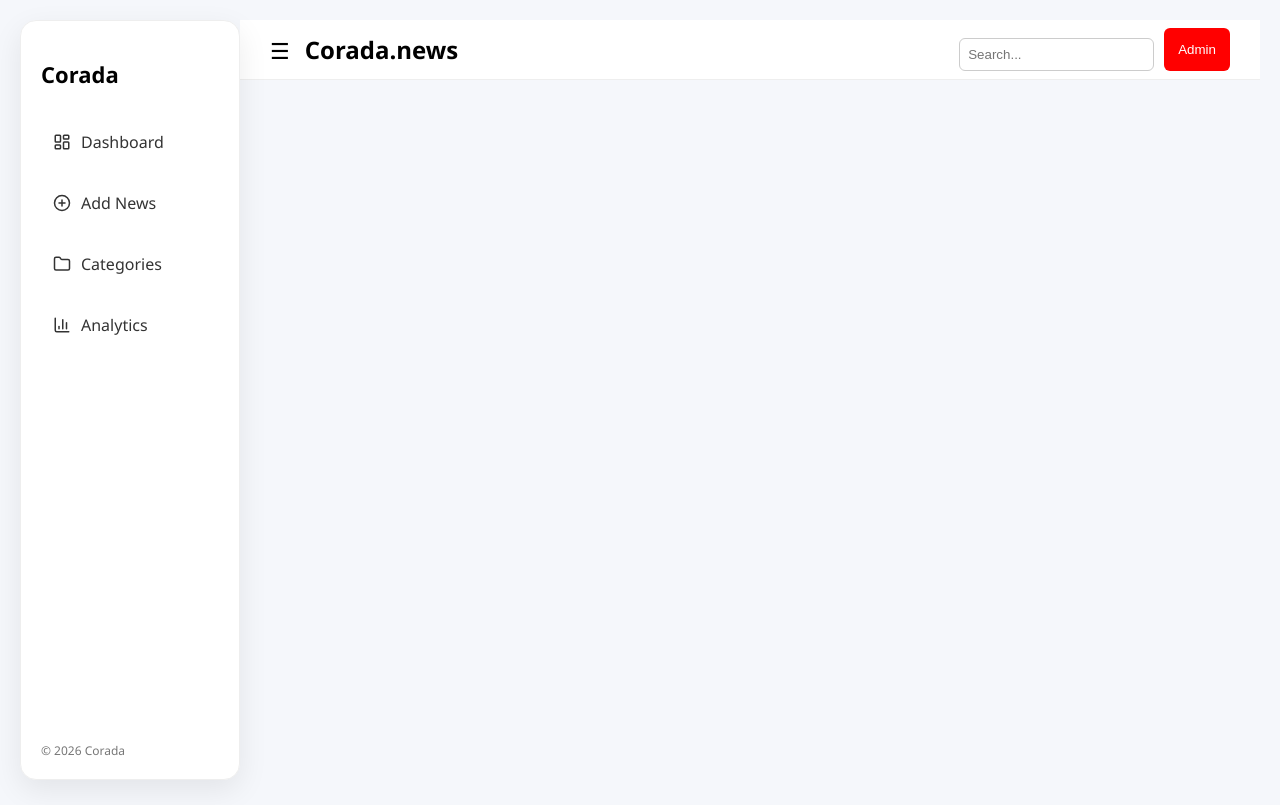
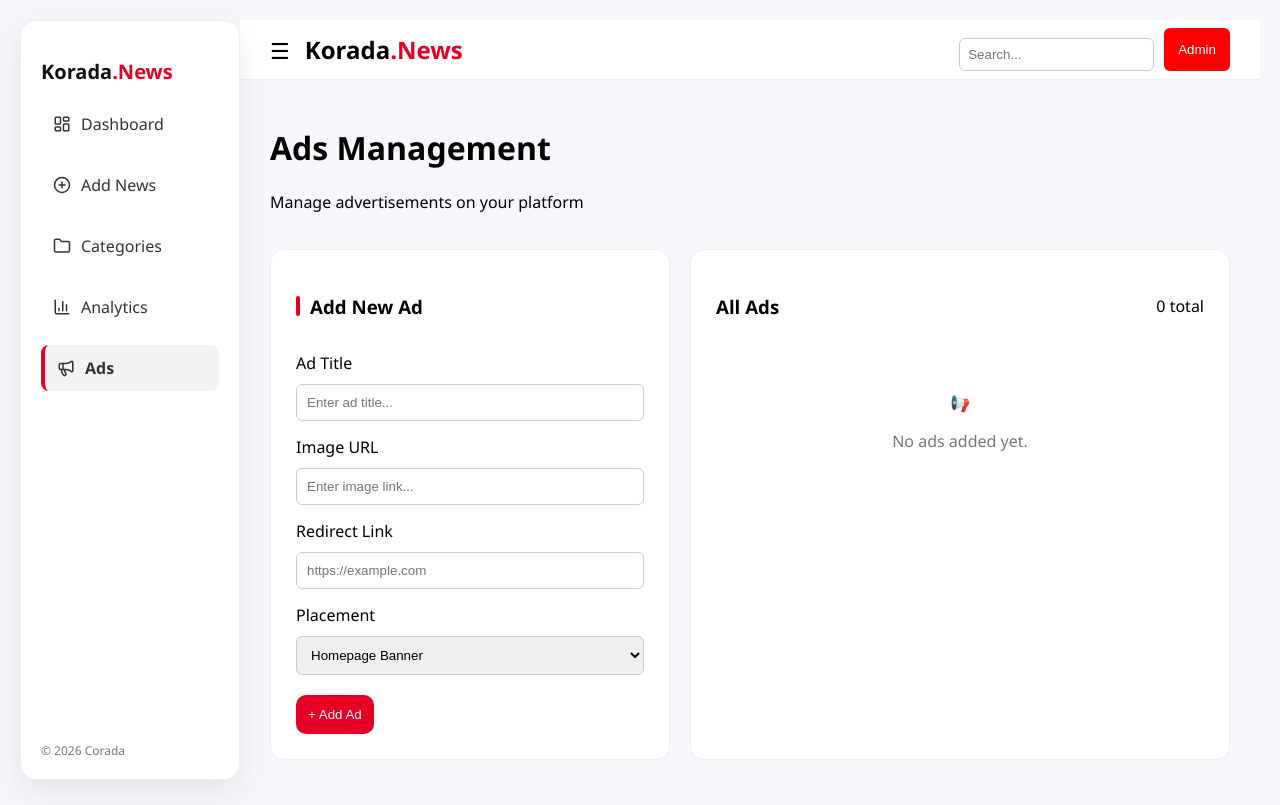
Before and after one commit to igniteinnovations/Corada_Dashboard-frontend, a React (Create React App) app: page /ads in a window 1280 px wide. Built offline with nearby package versions, Linux system fonts and the light colour scheme.

Commit message:
added ads page

```diff
--- a/public/index.html
+++ b/public/index.html
@@ -24,7 +24,7 @@
       work correctly both with client-side routing and a non-root public URL.
       Learn how to configure a non-root public URL by running `npm run build`.
     -->
-    <title>Corada Admin</title>
+    <title>Korada Admin</title>
   </head>
   <body>
     <noscript>You need to enable JavaScript to run this app.</noscript>
--- a/src/App.js
+++ b/src/App.js
@@ -8,6 +8,7 @@ import Dashboard from "./pages/Dashboard";
 import AddNews from "./pages/AddNews";
 import Categories from "./pages/Categories";
 import Analytics from "./pages/Analytics";
+import Ads from "./pages/Ads";
 
 import "./styles.css";
 
@@ -27,6 +28,7 @@ function App() {
             <Route path="/add-news" element={<AddNews />} />
             <Route path="/categories" element={<Categories />} />
             <Route path="/analytics" element={<Analytics />} />
+            <Route path="/ads" element={<Ads />} />
           </Routes>
         </div>
       </div>
--- a/src/components/Navbar.js
+++ b/src/components/Navbar.js
@@ -1,11 +1,12 @@
 import React from "react";
+// import logo from "../assets/logo.png";
 
 function Navbar({ toggle }) {
   return (
     <div className="navbar">
       <div className="nav-left">
         <span className="menu-icon" onClick={toggle}>☰</span>
-        <h2>Corada<span className="dot">.</span>news</h2>
+        <h2>Korada<span className="dot">.News</span></h2>
       </div>
 
       <div className="nav-right">
--- a/src/components/Sidebar.js
+++ b/src/components/Sidebar.js
@@ -2,11 +2,14 @@ import React from "react";
 import { NavLink } from "react-router-dom";
 import { LayoutDashboard, PlusCircle, Folder } from "lucide-react";
 import { BarChart3 } from "lucide-react";
+import { Megaphone } from "lucide-react";
 
 function Sidebar({ isOpen }) {
   return (
     <div className={`sidebar ${isOpen ? "show" : "hide"}`}>
-      <h2 className="logo">Corada</h2>
+      <h2 className="logo-text">
+        Korada<span className="dot">.News</span>
+      </h2>
 
       <ul>
         <li>
@@ -36,6 +39,13 @@ function Sidebar({ isOpen }) {
             <span>Analytics</span>
           </NavLink>
         </li>
+
+        <li>
+          <NavLink to="/ads">
+            <Megaphone size={18} />
+            <span>Ads</span>
+          </NavLink>
+        </li>
       </ul>
 
       <div className="sidebar-footer">
--- /dev/null
+++ b/src/pages/Ads.js
@@ -0,0 +1,55 @@
+import React from "react";
+
+function Ads() {
+  return (
+    <>
+      <h1>Ads Management</h1>
+      <p className="sub-text">Manage advertisements on your platform</p>
+
+      <div className="categories-layout">
+
+        {/* LEFT: ADD AD */}
+        <div className="card">
+          <div className="card-header">
+            <div className="bar"></div>
+            <h3>Add New Ad</h3>
+          </div>
+
+          <label>Ad Title</label>
+          <input placeholder="Enter ad title..." />
+
+          <label>Image URL</label>
+          <input placeholder="Enter image link..." />
+
+          <label>Redirect Link</label>
+          <input placeholder="https://example.com" />
+
+          <label>Placement</label>
+          <select>
+            <option>Homepage Banner</option>
+            <option>Sidebar</option>
+            <option>Between News</option>
+          </select>
+
+          <button className="primary-btn">+ Add Ad</button>
+        </div>
+
+        {/* RIGHT: LIST */}
+        <div className="card">
+          <div className="card-header space-between">
+            <h3>All Ads</h3>
+            <span className="count">0 total</span>
+          </div>
+
+          <div className="empty">
+            <div className="empty-icon">📢</div>
+            <p>No ads added yet.</p>
+          </div>
+        </div>
+
+      </div>
+    </>
+  );
+}
+
+export default Ads;
--- a/src/styles.css
+++ b/src/styles.css
@@ -83,6 +83,16 @@ body {
   bottom: 20px;
   font-size: 12px;
   color: #777;
+}
+
+.logo-text {
+  font-weight: 700;
+  font-size: 20px;
+  color: #111;
+}
+
+.dot {
+  color: #e60023; /* 🔥 red */
 }
 
 /* =========================
```
Also changed, not shown: src/assets/logo.png (added).
